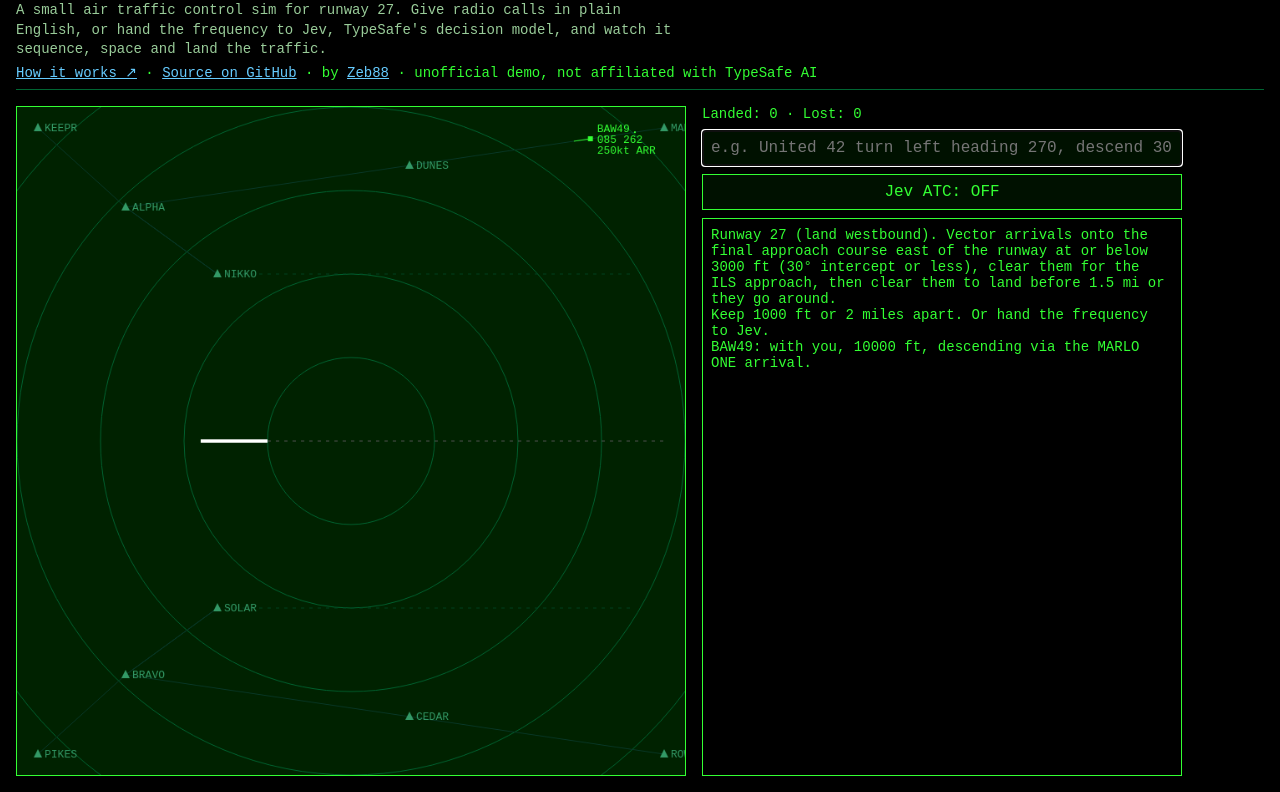
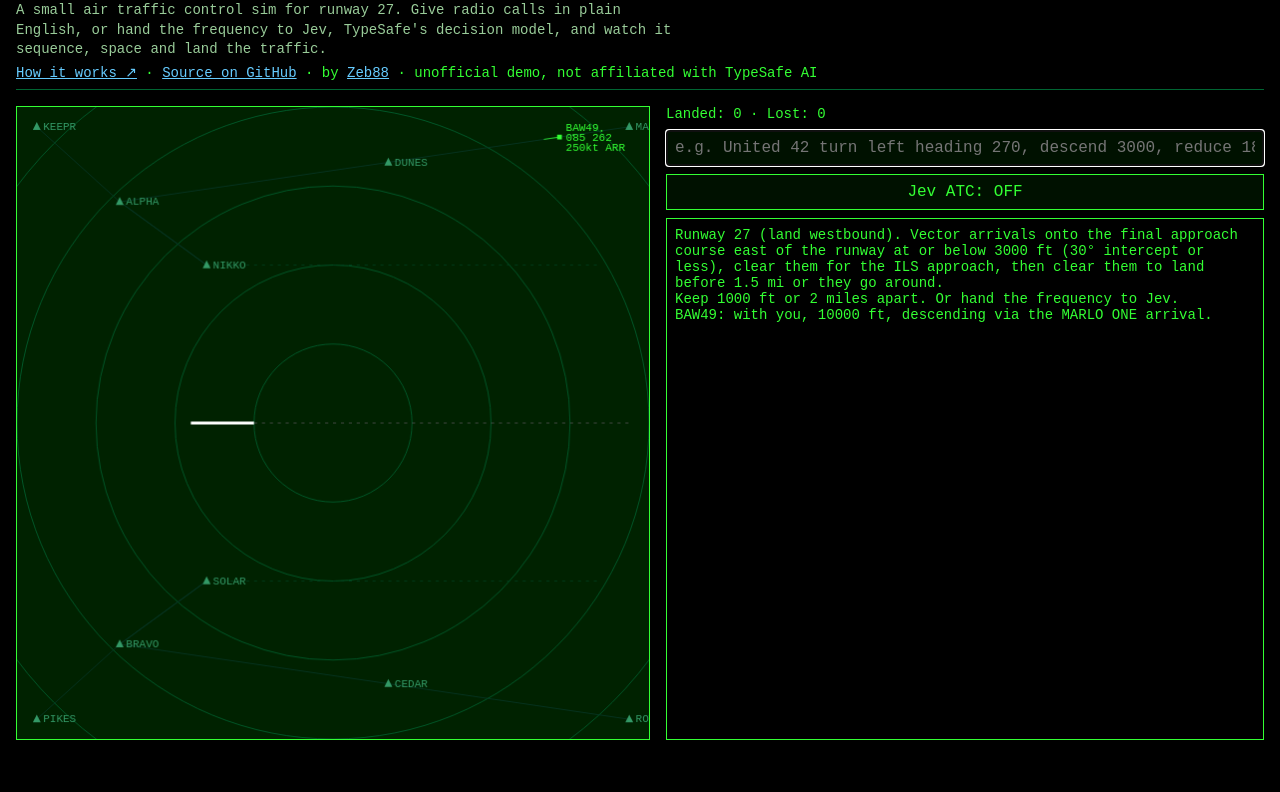
Before and after one commit to Zeb88/jev-approach-control, a website: page index.html in a window 1280 px wide. Shown: the part 44-836 px from the top of the page. After the commit the page ends 800 px from the top, so only its background shows below. Drawn offline with Linux system fonts and the light colour scheme.

Commit message:
10-minute sessions; radar fills the window at native resolution

```diff
--- a/api/_jev.js
+++ b/api/_jev.js
@@ -2,11 +2,11 @@
 // Files starting with "_" in api/ are not exposed as Vercel functions.
 const crypto = require("crypto");
 
-const SESSION_MS = (+process.env.SESSION_MINUTES || 5) * 60_000; // Jev time per browser
+const SESSION_MS = (+process.env.SESSION_MINUTES || 10) * 60_000; // Jev time per browser
 const COOLDOWN_S = 24 * 3600;  // cookie lifetime: one session per browser per day
 const MAX_BODY = 64_000;       // bytes; a busy Jev ATC batch is ~10 KB
 const IP_PER_MINUTE = +process.env.IP_MINUTE_LIMIT || 30;  // Jev ATC alone makes ~15/min
-const IP_PER_DAY = +process.env.IP_DAILY_LIMIT || 300;     // ~4 full sessions, room for shared IPs
+const IP_PER_DAY = +process.env.IP_DAILY_LIMIT || 300;     // ~2 full 10-minute sessions per IP
 
 // Stateless session: the cookie holds its start time plus an HMAC, so it can't be forged or extended.
 // Clearing cookies gets a fresh session, which is what the per-IP limit below is for.
--- a/index.html
+++ b/index.html
@@ -6,18 +6,20 @@
 <title>Jev Approach Control</title>
 <style>
   * { box-sizing: border-box; }
-  body { margin: 0; background: #000; color: #3f3; font: 14px monospace; display: flex; flex-wrap: wrap; gap: 16px; padding: 16px; }
-  header { flex-basis: 100%; display: flex; flex-wrap: wrap; align-items: baseline; justify-content: space-between; gap: 4px 16px; border-bottom: 1px solid #063; padding-bottom: 8px; }
+  body { margin: 0; background: #000; color: #3f3; font: 14px monospace; padding: 16px; }
+  header { margin-bottom: 16px; display: flex; flex-wrap: wrap; align-items: baseline; justify-content: space-between; gap: 4px 16px; border-bottom: 1px solid #063; padding-bottom: 8px; }
   h1 { margin: 0; font-size: 22px; letter-spacing: 1px; }
   header p { margin: 4px 0 0; color: #9c9; max-width: 80ch; line-height: 1.4; }
   a { color: #6cf; }
-  canvas { background: #020; border: 1px solid #3f3; width: min(800px, 100%, calc(100vh - 130px)); aspect-ratio: 1; min-width: 280px; }
-  #side { flex: 1 1 300px; max-width: 480px; display: flex; flex-direction: column; gap: 8px; }
+  header, main { max-width: var(--content, none); margin-left: auto; margin-right: auto; } /* --content set by fitRadar() */
+  main { display: flex; gap: 16px; align-items: stretch; }
+  canvas { display: block; flex: none; background: #020; border: 1px solid #3f3; } /* sized by fitRadar() */
+  #side { flex: 1; min-width: 320px; max-width: 640px; display: flex; flex-direction: column; gap: 8px; }
   input, button { background: #010; color: #3f3; border: 1px solid #3f3; font: inherit; font-size: 16px; padding: 8px; }
   button { cursor: pointer; }
-  #log { flex: 1 1 0; min-height: 35vh; overflow-y: auto; white-space: pre-wrap; border: 1px solid #3f3; padding: 8px; }
+  #log { flex: 1 1 0; min-height: 0; overflow-y: auto; white-space: pre-wrap; border: 1px solid #3f3; padding: 8px; }
   #log .atc { color: #7df0d0; } /* controller calls (you or Jev), vs green aircraft readbacks */
-  @media (max-width: 700px) { body { padding: 8px; gap: 8px; } #side { max-width: none; } }
+  @media (max-width: 819px) { body { padding: 8px; } header { margin-bottom: 8px; } main { flex-direction: column; gap: 8px; } #side { min-width: 0; max-width: none; } #log { flex: none; height: 40vh; } }
 </style>
 </head>
 <body>
@@ -28,6 +30,7 @@
   </div>
   <nav><a href="/info" target="_blank" rel="noopener">How it works ↗</a> · <a href="https://github.com/Zeb88/jev-approach-control" target="_blank" rel="noopener">Source on GitHub</a> · by <a href="https://github.com/Zeb88" target="_blank" rel="noopener">Zeb88</a> · unofficial demo, not affiliated with TypeSafe AI</nav>
 </header>
+<main>
 <canvas id="radar" width="800" height="800"></canvas>
 <div id="side">
   <div id="score">Landed: 0 · Lost: 0</div>
@@ -37,9 +40,23 @@
 Keep 1000 ft or 2 miles apart. Or hand the frequency to Jev.
 </div>
 </div>
+</main>
 <script>
 const cv = document.getElementById("radar"), ctx = cv.getContext("2d");
 const logEl = document.getElementById("log"), scoreEl = document.getElementById("score");
+// Largest square that fits: full window height on desktop (next to a ≥320 px side panel), full width on phones.
+function fitRadar() {
+  const narrow = innerWidth < 820, pad = narrow ? 8 : 16;
+  const top = document.querySelector("header").getBoundingClientRect().bottom + (narrow ? 8 : 16);
+  const size = Math.max(280, Math.floor(narrow ? innerWidth - 2 * pad : Math.min(innerHeight - top - pad, innerWidth - 2 * pad - 16 - 320)));
+  cv.style.width = cv.style.height = size + "px";
+  // Centre radar + side panel (side capped at 640 px) so very wide screens stay balanced; phones use the full width.
+  document.body.style.setProperty("--content", narrow ? "none" : size + 16 + Math.min(640, innerWidth - 2 * pad - 16 - size) + "px");
+  cv.width = cv.height = Math.round(size * (devicePixelRatio || 1)); // backing store at device resolution
+  ctx.setTransform(cv.width / 800, 0, 0, cv.width / 800, 0, 0);    // draw in 800x800 world units
+}
+addEventListener("resize", fitRadar);
+fitRadar();
 const RWY = { x: 300, y: 400, len: 80 }; // threshold; runway 27 extends west, final approach comes in from the east
 const AIRLINES = { AAL: "American", UAL: "United", DAL: "Delta", SWA: "Southwest", BAW: "Speedbird" };
 const MI = 20; // px per mile
@@ -256,7 +273,8 @@ function step(dt) {
 
 function draw() {
   ctx.clearRect(0, 0, 800, 800);
-  ctx.font = `${Math.min(22, Math.round(11 * 800 / cv.clientWidth))}px monospace`; // stay legible when the canvas is scaled down
+  const px = Math.max(11, Math.min(15, cv.clientWidth / 70)); // on-screen label size: grows a little on big radars
+  ctx.font = `${Math.min(24, px * 800 / cv.clientWidth)}px monospace`;
   const lh = parseInt(ctx.font);
   ctx.strokeStyle = "#063"; for (let r = 100; r < 600; r += 100) { ctx.beginPath(); ctx.arc(400, 400, r, 0, 7); ctx.stroke(); }
   ctx.strokeStyle = "#fff"; ctx.lineWidth = 4; ctx.beginPath(); ctx.moveTo(RWY.x, RWY.y); ctx.lineTo(RWY.x - RWY.len, RWY.y); ctx.stroke();
```
Also changed, not shown: info.html (+1 -1 lines), README.md, 1 other file.
